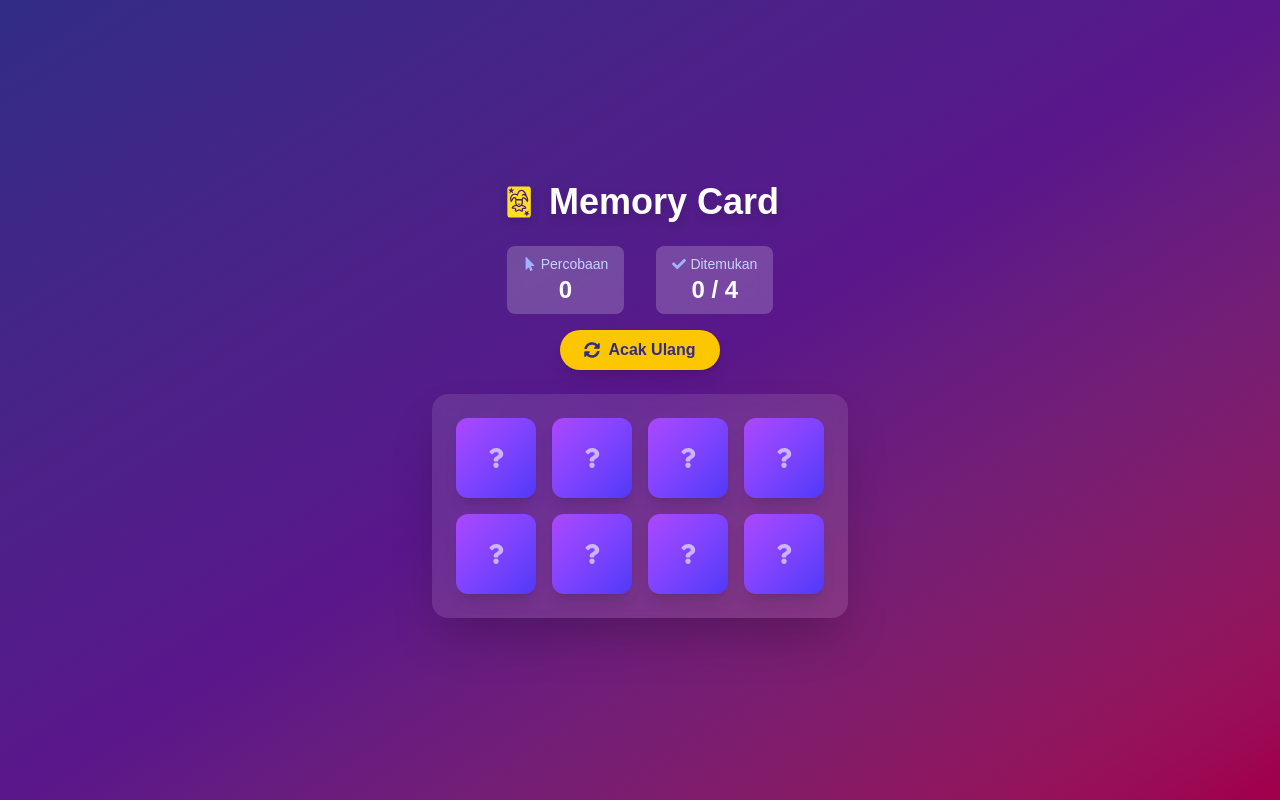
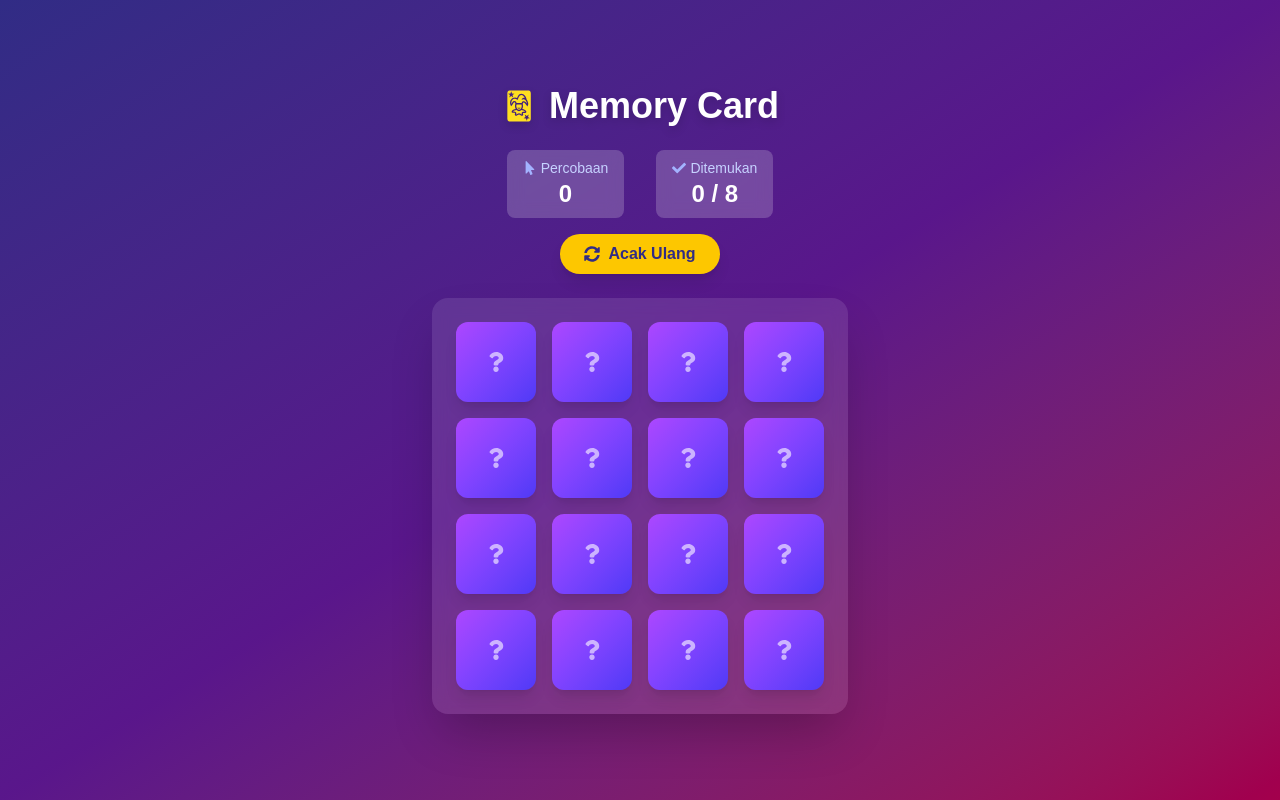
Before and after one commit to j3pa/GD4_C_2890, a Next.js app in the folder gd4_c_2890/: page / in a window 1280 px wide. Built offline with nearby package versions, Linux system fonts and the light colour scheme.

Commit message:
Update page.js
Nambahin icon dan buat jadi 8 icon

```diff
--- a/gd4_c_2890/src/app/page.js
+++ b/gd4_c_2890/src/app/page.js
@@ -4,13 +4,25 @@ import React, { useState, useEffect } from 'react';
 import GameBoard from '../components/GameBoard';
 import ScoreBoard from '../components/ScoreBoard';
 import { GiCardJoker } from 'react-icons/gi';
-import { FaAppleAlt, FaLemon, FaHeart, FaStar } from 'react-icons/fa';
+import { FaAppleAlt, FaLemon, FaHeart, FaStar, FaFire, FaMoon, FaBell, } from 'react-icons/fa';
+import { IoDiamond } from "react-icons/io5";
+import { FaBoltLightning } from "react-icons/fa6";
 
 const ICONS = [
   { icon: FaAppleAlt, color: '#e44444' },
   { icon: FaLemon, color: '#eab308' },
   { icon: FaHeart, color: '#ec4899' },
-  { icon: FaStar, color: '#f97316' },
+  { icon: FaStar, color: '#ffea00' },
+  { icon: FaFire, color: '#ff8103' },
+  { icon: FaMoon, color: '#60a5fa' },
+  { icon: IoDiamond, color: '#4747e1' },
+  { icon: FaBoltLightning, color: '#a78bfa' },
+];
+
+const DIFFICULTIES = [
+  { label: 'Easy', value: 'easy', pairs: 4 },
+  { label: 'Medium', value: 'medium', pairs: 6 },
+  { label: 'Hard', value: 'hard', pairs: 8 },
 ];
 
 const shuffleArray = (array) => {
@@ -22,8 +34,9 @@ const shuffleArray = (array) => {
   return shuffled;
 };
 
-const createCards = () => {
-  const paired = ICONS.flatMap((item, index) => [
+const createCards = (pairsCount) => {
+  const selectedIcons = ICONS.slice(0, pairsCount);
+  const paired = selectedIcons.flatMap((item, index) => [
     { id: index * 2, icon: item.icon, color: item.color, pairId: index },
     { id: index * 2 + 1, icon: item.icon, color: item.color, pairId: index },
   ]);
```
